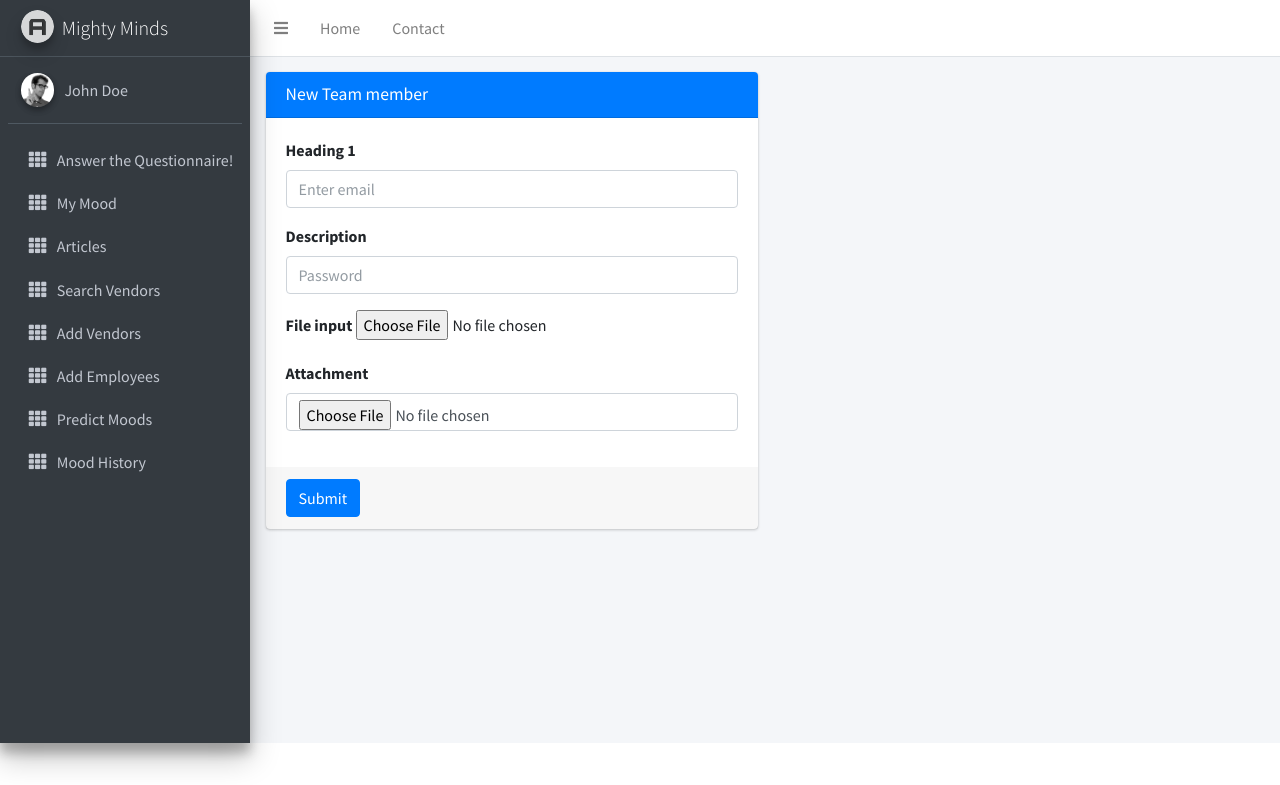
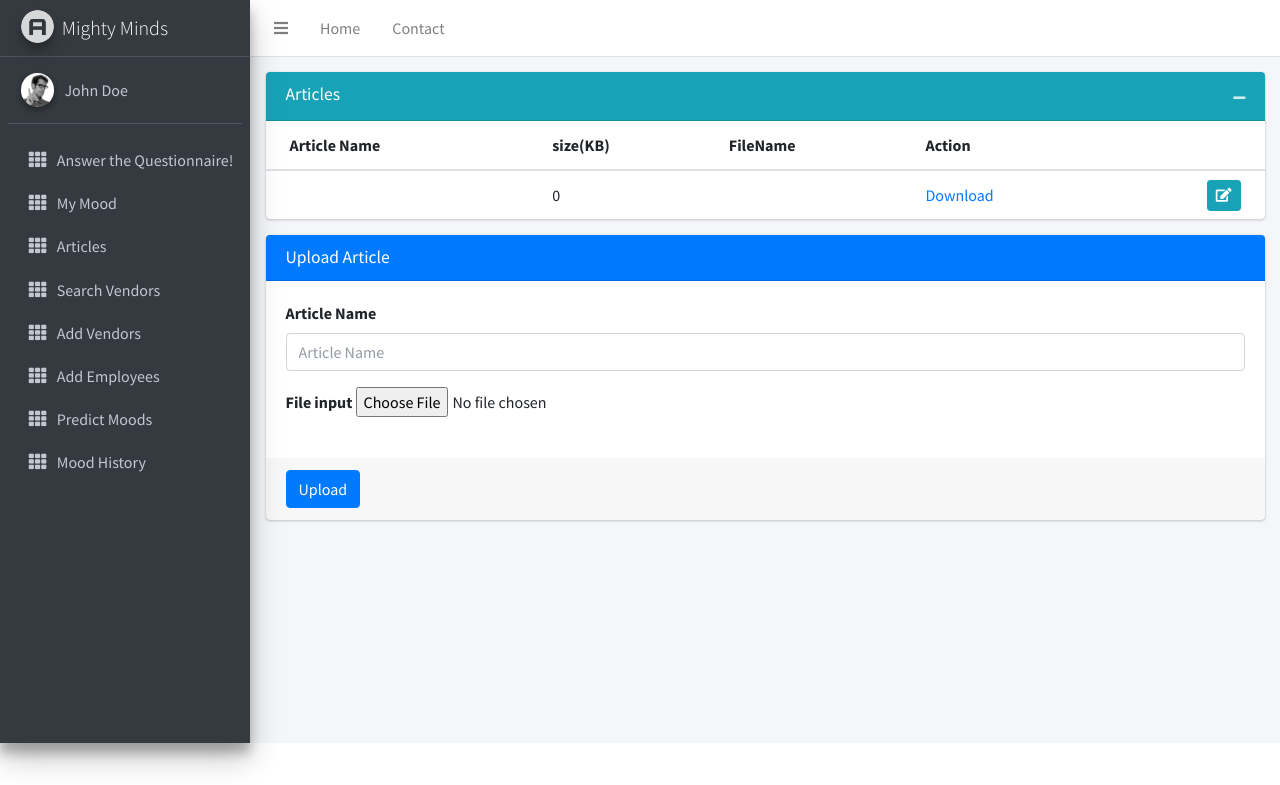
Before and after one commit to NayanaMadhuwantha/Mighty_minds, a PHP site: page /team.php in a window 1280 px wide. Shown: the top 785 px of the page. Run offline with PHP 8.4, Linux system fonts and the light colour scheme; a user stored in the database is signed in; tables that the repository leaves empty or names only in its code hold one stand-in row (values such as "Sample post"); data that the repository does not hold is empty; some libraries are stand-ins or nearby versions.

Commit message:
article uplaod, download and prediction script

```diff
--- a/team.php
+++ b/team.php
@@ -1,4 +1,6 @@
 <?php
+include 'includes/Database.include.php';
+date_default_timezone_set("Asia/Colombo");
     include('layout/header.php');
     include('layout/navbar.php');
     include('layout/sidebar.php');
@@ -8,39 +10,89 @@
         <!-- Content Header (Page header) -->
         <div class="content-header">
           <div class="container-fluid">
+              <div class="row">
+                  <div class="col-md-12">
+                      <div class="card card-info">
+                          <div class="card-header">
+                              <h3 class="card-title">Articles</h3>
+
+                              <div class="card-tools">
+                                  <button type="button" class="btn btn-tool" data-card-widget="collapse" title="Collapse">
+                                      <i class="fas fa-minus"></i>
+                                  </button>
+                              </div>
+                          </div>
+                          <div class="card-body p-0">
+                              <table class="table">
+                                  <thead>
+                                  <tr>
+                                      <th>Article Name</th>
+                                      <th>size(KB)</th>
+                                      <th>FileName</th>
+                                      <th>Action</th>
+                                      <th></th>
+                                  </tr>
+                                  </thead>
+                                  <tbody>
+
+                                  <?php
+
+                                  $Database = new Database();
+                                  $conn = $Database->getConnection();
+
+                                  $sq="SELECT * FROM articles";
+                                  $result=$conn->query($sq);
+
+                                  while ($row=$result->fetch_assoc()) {
+                                      echo "
+                                               <tr>
+                                               <td>".$row['ArticleName']."</td>
+                                               <td>".floor($row['Size'] / 1000)."</td>
+                                               <td>".$row['Name']."</td>
+                                               <td><a href='includes/fileDownload.include.php?file_id=".$row['ID']."'>Download</a></td>
+                                               <td class='text-right py-0 align-middle'>
+                                                 <div class='btn-group btn-group-sm'>
+                                                   <a href='#' class='btn btn-info'><i class='fas fa-edit'></i></a>
+                                                 </div>
+                                               </td>
+                                               ";
+
+                                  }
+                                  ?>
+                                  </tbody>
+                              </table>
+                          </div>
+                          <!-- /.card-body -->
+                      </div>
+                  </div>
+              </div>
+
             <div class="row">
-              <div class="col-md-6">
+              <div class="col-md-12">
               <div class="card card-primary">
                 <div class="card-header">
-                  <h3 class="card-title">New Team member</h3>
+                  <h3 class="card-title">Upload Article</h3>
                 </div>
                 <!-- /.card-header -->
                 <!-- form start -->
-                <form method="post" action="layout/newevent.include.php" enctype="multipart/form-data">
+                <form method="post" action="includes/fileupload.include.php" enctype="multipart/form-data">
                   <div class="card-body">
-                    <div class="form-group">
-                      <label for="exampleInputEmail1">Heading 1</label>
-                      <input name="heading1" type="text" class="form-control" id="exampleInputEmail1" placeholder="Enter email">
-                    </div>
-                    <div class="form-group">
-                      <label for="exampleInputPassword1">Description</label>
-                      <input name="description" type="text" class="form-control" id="exampleInputPassword1" placeholder="Password">
-                    </div>
-                    <div class="form-group">
+                      <div class="form-group">
+                          <label for="name">Article Name</label>
+                          <input id="articleName" name="articleName" type="text" class="form-control" placeholder="Article Name" required>
+                      </div>
+
+                      <div class="form-group">
                       <label for="exampleInputFile">File input</label>
-                      <input type="file" placeholder="Event photo" id="exampleInputFile" accept="image/jpeg" name="eventPhoto" required>
+                      <input type="file" placeholder="Event photo" id="exampleInputFile" name="file" required>
 
-                    </div>
-                    <div class="form-group">
-                      <label for="attachment">Attachment</label>
-                      <input type="file" class="form-control"  id="attachment"  name="attachment">
                     </div>
 
                   </div>
                   <!-- /.card-body -->
 
                   <div class="card-footer">
-                    <button type="submit" class="btn btn-primary">Submit</button>
+                    <button type="submit" class="btn btn-primary">Upload</button>
                   </div>
                 </form>
               </div>
```
Also changed, not shown: includes/Predict.include.php (added, +10 -0 lines), includes/fileDownload.include.php (added, +37 -0 lines), includes/fileupload.include.php (added, +37 -0 lines), 1 other file.
